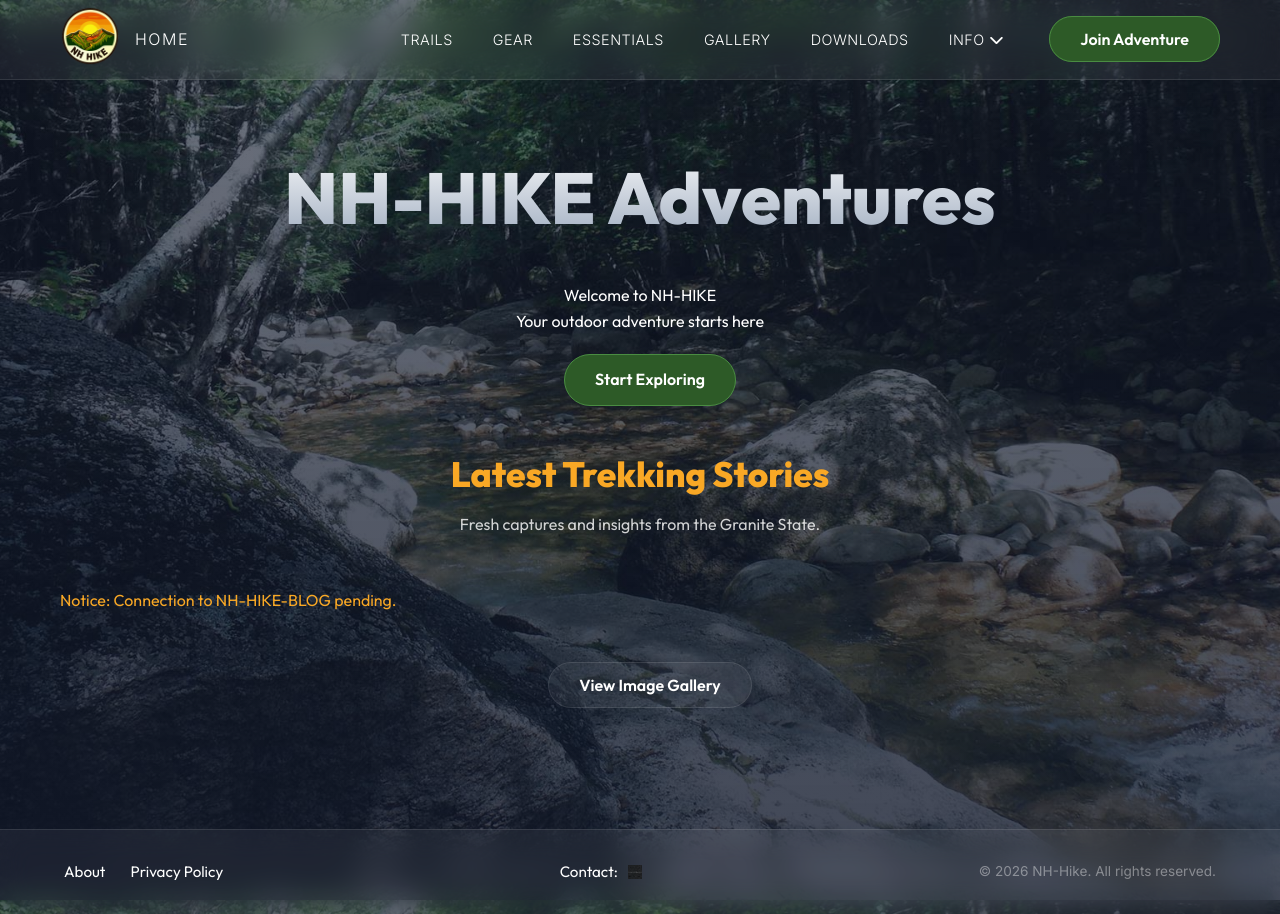
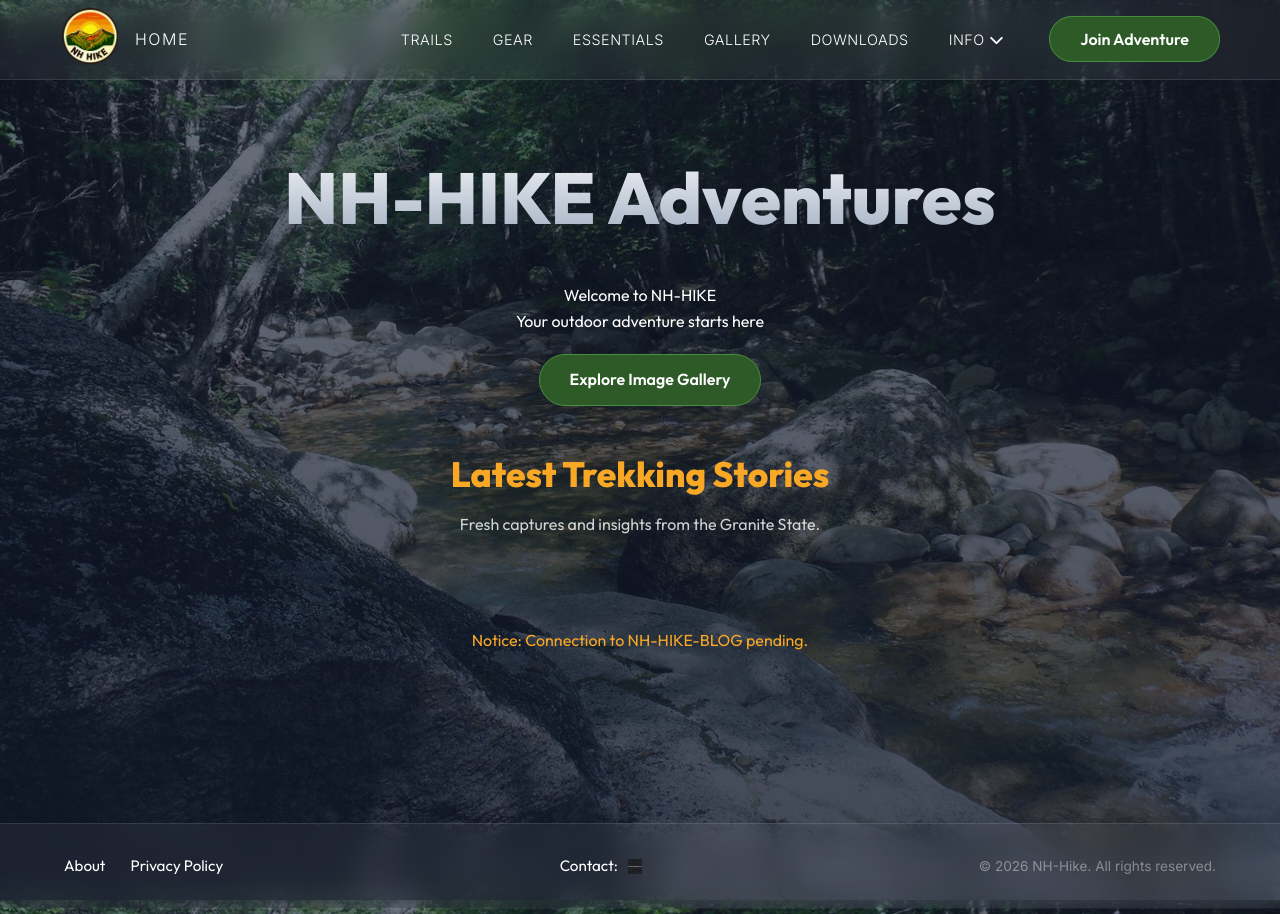
Before and after one commit to nhhike/store, a Jekyll site: the page built from index.html, in a window 1280 px wide. Built offline with Jekyll 4.4.1, drawn with Linux system fonts in a browser that asks for light colours; some of the changed lines change nothing that is shown.

Commit message:
Update home page: Inline blog expansion, renamed gallery button, and back-to-top support

```diff
--- a/index.html
+++ b/index.html
@@ -9,7 +9,7 @@
     <div class="hero-content">
         <h1>{{ site.title }}</h1>
         <p>{{ site.description }}</p>
-        <a href="{{ '/gallery.html' | relative_url }}" class="btn">Start Exploring</a>
+        <a href="{{ '/gallery.html' | relative_url }}" class="btn">Explore Image Gallery</a>
     </div>
 </header>
 
@@ -25,27 +25,19 @@
             <i class="fa-solid fa-spinner fa-spin"></i> Discovering stories...
         </div>
     </div>
-
-    <div style="text-align: center; margin-top: 60px;">
-        <a href="{{ '/gallery.html' | relative_url }}" class="btn" style="background: rgba(255,255,255,0.05); border-color: var(--glass-border);">
-            View Image Gallery
-        </a>
-    </div>
 </main>
 
-<!-- Blog Modal -->
-<div id="blog-modal" style="display: none; position: fixed; inset: 0; background: rgba(0,0,0,0.95); z-index: 5000; overflow-y: auto; backdrop-filter: blur(20px);">
-    <div class="modal-inner" style="max-width: 800px; margin: 60px auto; padding: 40px; position: relative;">
-        <span id="close-blog" style="position: fixed; top: 30px; right: 40px; color: #fff; font-size: 40px; cursor: pointer; z-index: 5001;">&times;</span>
-        <div id="blog-content" class="glass-content" style="padding: 40px; line-height: 1.8; color: #eee;">
-            <!-- Full post content here -->
-        </div>
-    </div>
-</div>
+<!-- Floating Back to Top Button -->
+<button id="back-to-top"
+    style="position: fixed; bottom: 30px; right: 30px; width: 50px; height: 50px; background: var(--accent); color: #000; border: none; border-radius: 12px; cursor: pointer; display: none; align-items: center; justify-content: center; font-size: 1.2rem; z-index: 1000; box-shadow: 0 10px 25px rgba(0,0,0,0.3); transition: 0.3s;">
+    <i class="fa-solid fa-arrow-up"></i>
+</button>
 
 <script>
     const API_KEY = 'AIzaSyB4KXMciiR9YisJ_1M2C5-EiiyeFJPWSlw';
     const BLOG_ROOT_ID = '1vv1nHvI57tnVJmFbUicrZ2FzErHjgjVm'; // NH-HIKE-BLOG folder ID
+
+    const backToTop = document.getElementById('back-to-top');
 
     async function initBlog() {
         const feed = document.getElementById('blog-feed');
@@ -55,91 +47,100 @@
         }
 
         try {
-            // Fetch .md files from Blog folder, sorted by modification date
             const url = `https://www.googleapis.com/drive/v3/files?q='${BLOG_ROOT_ID}'+in+parents+and+trashed=false+and+mimeType='text/markdown'&fields=files(id,name,modifiedTime)&orderBy=modifiedTime+desc&key=${API_KEY}`;
             const response = await fetch(url);
             const data = await response.json();
 
             if (data.error) throw new Error(data.error.message);
             if (!data.files || data.files.length === 0) {
-                feed.innerHTML = '<div style="opacity: 0.5;">No stories found in the blog folder yet.</div>';
+                feed.innerHTML = '<div style="opacity: 0.5; padding: 40px; text-align: center; width: 100%; grid-column: 1/-1;">No stories found in the blog folder yet.</div>';
                 return;
             }
 
             feed.innerHTML = '';
-            // Display latest 3 posts
             const posts = data.files.slice(0, 3);
-
-            for (const file of posts) {
-                renderBlogCard(file, feed);
-            }
+            for (const file of posts) renderBlogCard(file, feed);
 
         } catch (err) {
             console.error('Blog load failed:', err);
-            feed.innerHTML = `<div style="color: var(--accent)">Notice: Connection to NH-HIKE-BLOG pending.</div>`;
+            feed.innerHTML = `<div style="color: var(--accent); padding: 40px; text-align: center; width: 100%; grid-column: 1/-1;">Notice: Connection to NH-HIKE-BLOG pending.</div>`;
         }
     }
 
     async function renderBlogCard(file, container) {
-        // Fetch content for preview
         const contentUrl = `https://www.googleapis.com/drive/v3/files/${file.id}?alt=media&key=${API_KEY}`;
         const resp = await fetch(contentUrl);
         const text = await resp.text();
 
-        // Extract first paragraph for preview
         const lines = text.split('\n').filter(l => l.trim() && !l.trim().startsWith('#') && !l.trim().startsWith('`'));
         const preview = lines[0] ? lines[0].substring(0, 240) + '...' : 'Dive into this trekking story...';
-
-        const date = new Date(file.modifiedTime).toLocaleDateString(undefined, {
-            month: 'short', day: 'numeric', year: 'numeric'
-        });
+        const date = new Date(file.modifiedTime).toLocaleDateString(undefined, { month: 'short', day: 'numeric', year: 'numeric' });
 
         const card = document.createElement('div');
         card.className = 'app-card';
-        card.style.cursor = 'pointer';
-        card.style.maxWidth = 'none'; // Allow it to fill the grid cell
         card.style.width = '100%';
-        card.style.display = 'flex';
-        card.style.flexDirection = 'column';
-        card.style.justifyContent = 'space-between';
+        card.style.maxWidth = 'none';
+        card.style.transition = '0.4s';
 
         card.innerHTML = `
-            <div>
-                <div style="font-size: 0.75rem; color: var(--accent); margin-bottom: 15px; opacity: 0.8; font-family: 'Inter', sans-serif;">
-                    <i class="fa-regular fa-calendar" style="margin-right: 5px;"></i> ${date}
-                </div>
-                <h3 style="font-size: 2rem;">${file.name.replace('.md', '')}</h3>
-                <p style="font-size: 1rem; line-height: 1.6; color: var(--text-secondary);">${preview}</p>
+            <div style="font-size: 0.75rem; color: var(--accent); margin-bottom: 15px; opacity: 0.8; font-family: 'Inter', sans-serif;">
+                <i class="fa-regular fa-calendar" style="margin-right: 5px;"></i> ${date}
             </div>
-            <div style="color: var(--accent); font-weight: 600; font-size: 0.95rem; display: flex; align-items: center; gap: 8px; margin-top: 20px;">
-                Read Story <i class="fa-solid fa-arrow-right"></i>
+            <h3 style="font-size: 2rem; margin-bottom: 20px;">${file.name.replace('.md', '')}</h3>
+
+            <div class="blog-preview-text" style="font-size: 1rem; line-height: 1.6; color: var(--text-secondary);">
+                <p>${preview}</p>
+            </div>
+            <div class="blog-full-text" style="display: none; font-size: 1rem; line-height: 1.8; color: #eee; margin-top: 20px;">
+                ${marked.parse(text)}
+            </div>
+
+            <div class="blog-toggle" style="color: var(--accent); font-weight: 600; font-size: 0.95rem; cursor: pointer; display: flex; align-items: center; gap: 8px; margin-top: 25px; user-select: none;">
+                <span class="toggle-label">Read Story</span> <i class="fa-solid fa-arrow-right"></i>
             </div>
         `;
 
-        card.onclick = () => openBlogPost(file.id, text);
+        const previewDiv = card.querySelector('.blog-preview-text');
+        const fullDiv = card.querySelector('.blog-full-text');
+        const toggle = card.querySelector('.blog-toggle');
+        const label = toggle.querySelector('.toggle-label');
+        const icon = toggle.querySelector('i');
+
+        toggle.onclick = (e) => {
+            e.stopPropagation();
+            const isExpanded = fullDiv.style.display === 'block';
+            if (isExpanded) {
+                fullDiv.style.display = 'none';
+                previewDiv.style.display = 'block';
+                label.textContent = 'Read Story';
+                icon.className = 'fa-solid fa-arrow-right';
+                card.scrollIntoView({ behavior: 'smooth', block: 'start' });
+            } else {
+                fullDiv.style.display = 'block';
+                previewDiv.style.display = 'none';
+                label.textContent = 'Read Less';
+                icon.className = 'fa-solid fa-arrow-up';
+            }
+        };
+
         container.appendChild(card);
     }
 
-    function openBlogPost(id, markdown) {
-        const modal = document.getElementById('blog-modal');
-        const content = document.getElementById('blog-content');
+    // Floating Button Logic
+    window.addEventListener('scroll', () => {
+        if (window.scrollY > 400) backToTop.style.display = 'flex';
+        else backToTop.style.display = 'none';
+    });
 
-        content.innerHTML = marked.parse(markdown);
-        modal.style.display = 'block';
-        document.body.style.overflow = 'hidden';
-    }
+    backToTop.onclick = () => window.scrollTo({ top: 0, behavior: 'smooth' });
 
-    document.getElementById('close-blog').onclick = () => {
-        document.getElementById('blog-modal').style.display = 'none';
-        document.body.style.overflow = 'auto';
+    backToTop.onmouseenter = () => {
+        backToTop.style.transform = 'translateY(-5px)';
+        backToTop.style.background = '#fff';
     };
-
-    window.onclick = (e) => {
-        const modal = document.getElementById('blog-modal');
-        if (e.target === modal) {
-            modal.style.display = 'none';
-            document.body.style.overflow = 'auto';
-        }
+    backToTop.onmouseleave = () => {
+        backToTop.style.transform = 'translateY(0)';
+        backToTop.style.background = 'var(--accent)';
     };
 
     initBlog();
```
